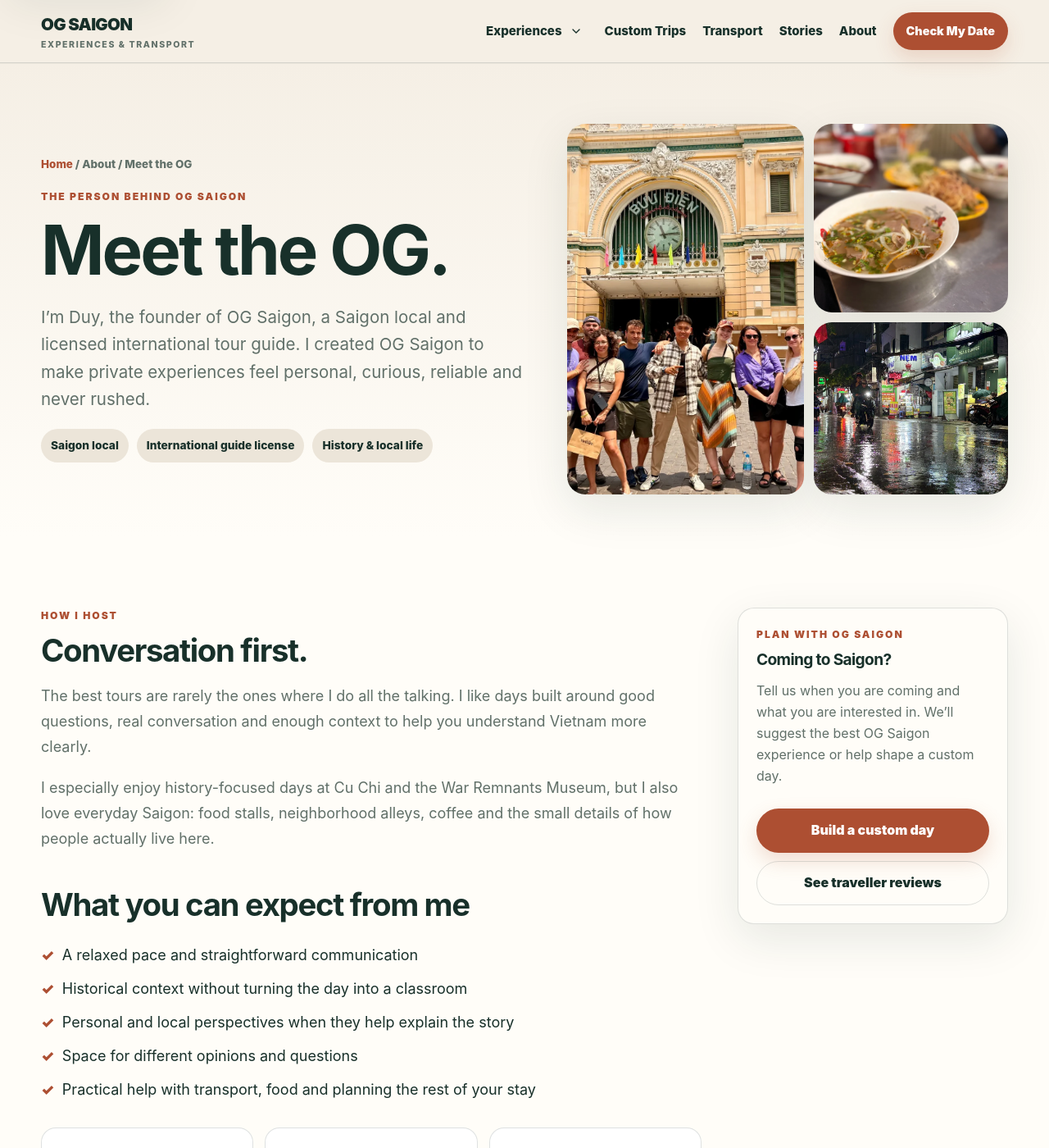
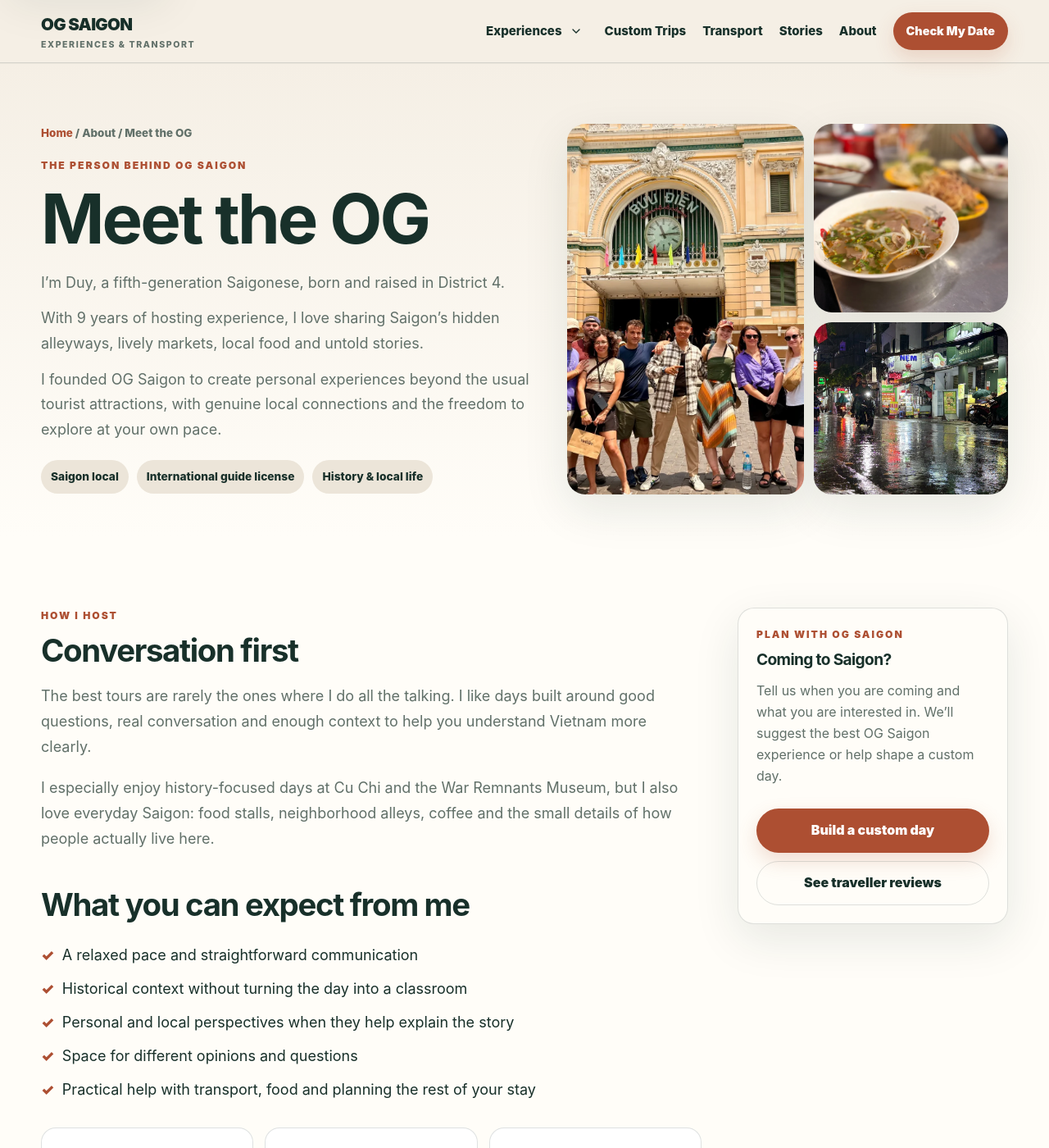
Before and after one commit to DSG2025/DSG2025.github.io, a Jekyll site: the page built from meet-duy/index.html, in a window 1280 px wide and 1400 px high. Shown: the whole window at 82% size. Built offline with Jekyll 4.4.1, drawn with Linux system fonts in a browser that asks for light colours.

Commit message:
Align Meet the OG introduction with Airbnb profile (#26)
* Align Meet the OG introduction with Airbnb founder profile and simplify headings

* Style Meet the OG introduction consistently on mobile and desktop

```diff
--- a/assets/css/meet-og.css
+++ b/assets/css/meet-og.css
@@ -11,3 +11,7 @@ body.meet-og-page .meet-og-story .host-values p{font-size:var(--type-support);li
  body.meet-og-page .meet-og-story article > p.lead,
  body.meet-og-page .meet-og-story article > ul.bullets li{font-size:var(--type-reading);line-height:1.7}
 }
+/* Keep all three founder-introduction paragraphs on one readable scale. */
+body.meet-og-page .meet-og-intro{max-width:680px;margin:18px 0 22px}
+body.meet-og-page .meet-og-intro p{font-size:var(--type-reading);line-height:1.7;margin:0 0 13px;color:var(--muted)}
+body.meet-og-page .meet-og-intro p:last-child{margin-bottom:0}
--- a/meet-duy/index.html
+++ b/meet-duy/index.html
@@ -8,11 +8,11 @@ layout: null
 <meta charset="utf-8"/>
 <meta content="width=device-width,initial-scale=1" name="viewport"/>
 <title>Meet the OG | Duy, Founder of OG Saigon</title>
-<meta content="Meet the OG: get to know Duy, the founder and local host behind OG Saigon, and his approach to private experiences in Ho Chi Minh City." name="description"/>
+<meta content="Meet Duy, a fifth-generation Saigonese from District 4 with 9 years of hosting experience, creating personal experiences beyond the usual tourist attractions." name="description"/>
 <meta content="index,follow,max-image-preview:large,max-snippet:-1,max-video-preview:-1" name="robots"/><link href="https://ogsaigon.com/meet-duy/" rel="canonical"/>
 <meta content="#16382f" name="theme-color"/>
 <meta content="Meet the OG | Duy, Founder of OG Saigon" property="og:title"/>
-<meta content="Meet the OG: get to know Duy, the founder and local host behind OG Saigon, and his approach to private experiences in Ho Chi Minh City." property="og:description"/>
+<meta content="Meet Duy, a fifth-generation Saigonese from District 4 with 9 years of hosting experience, creating personal experiences beyond the usual tourist attractions." property="og:description"/>
 <meta content="website" property="og:type"/>
 <meta content="https://ogsaigon.com/meet-duy/" property="og:url"/>
 <meta content="https://ogsaigon.com/assets/images/war-museum.webp" property="og:image"/><meta content="Duy, founder of OG Saigon, with guests in Saigon" property="og:image:alt"/>
@@ -26,7 +26,7 @@ layout: null
 <link href="/assets/css/style.css" rel="stylesheet"/>
 <link href="/assets/css/meet-og.css" rel="stylesheet"/>
 <script type="application/ld+json">{"@context":"https://schema.org","@graph":[{"@type":"Organization","@id":"https://ogsaigon.com/#organization","name":"OG Saigon Experience & Transport","alternateName":"OG Saigon","url":"https://ogsaigon.com/","telephone":"+84938033395","areaServed":{"@type":"City","name":"Ho Chi Minh City"},"founder":{"@type":"Person","name":"Duy Nguyen"},"sameAs":["https://www.tripadvisor.com/Attraction_Review-g293925-d34420172-Reviews-OG_Saigon_Experience_Transport-Ho_Chi_Minh_City.html","https://www.getyourguide.com/og-saigon-experience--transport-s695288/","https://www.airbnb.com/experiences/7046435"],"logo":{"@type":"ImageObject","url":"https://ogsaigon.com/favicon-512x512.png"}},{"@type":"BreadcrumbList","itemListElement":[{"@type":"ListItem","position":1,"name":"Home","item":"https://ogsaigon.com/"},{"@type":"ListItem","position":2,"name":"About","item":"https://ogsaigon.com/about/"},{"@type":"ListItem","position":3,"name":"Meet the OG","item":"https://ogsaigon.com/meet-duy/"}]}]}</script>
-<meta content="Meet the OG | Duy, Founder of OG Saigon" name="twitter:title"/><meta content="Meet the OG: get to know Duy, the founder and local host behind OG Saigon, and his approach to private experiences in Ho Chi Minh City." name="twitter:description"/><meta content="https://ogsaigon.com/assets/images/war-museum.webp" name="twitter:image"/></head>
+<meta content="Meet the OG | Duy, Founder of OG Saigon" name="twitter:title"/><meta content="Meet Duy, a fifth-generation Saigonese from District 4 with 9 years of hosting experience, creating personal experiences beyond the usual tourist attractions." name="twitter:description"/><meta content="https://ogsaigon.com/assets/images/war-museum.webp" name="twitter:image"/></head>
 <body class="meet-og-page">
 <a class="skip-link" href="#main-content">Skip to main content</a>
 {% include site-header.html %}
@@ -36,8 +36,12 @@ layout: null
 <div>
 <div class="breadcrumbs"><a href="/">Home</a> / About / Meet the OG</div>
 <div class="eyebrow">The person behind OG Saigon</div>
-<h1>Meet the OG.</h1>
-<p class="lead">I’m Duy, the founder of OG Saigon, a Saigon local and licensed international tour guide. I created OG Saigon to make private experiences feel personal, curious, reliable and never rushed.</p>
+<h1>Meet the OG</h1>
+<div class="meet-og-intro">
+<p>I’m Duy, a fifth-generation Saigonese, born and raised in District 4.</p>
+<p>With 9 years of hosting experience, I love sharing Saigon’s hidden alleyways, lively markets, local food and untold stories.</p>
+<p>I founded OG Saigon to create personal experiences beyond the usual tourist attractions, with genuine local connections and the freedom to explore at your own pace.</p>
+</div>
 <div class="facts">
 <span class="fact">Saigon local</span>
 <span class="fact">International guide license</span>
@@ -55,7 +59,7 @@ layout: null
 <div class="wrap content-grid meet-og-story">
 <article>
 <div class="eyebrow">How I host</div>
-<h2>Conversation first.</h2>
+<h2>Conversation first</h2>
 <p class="lead">The best tours are rarely the ones where I do all the talking. I like days built around good questions, real conversation and enough context to help you understand Vietnam more clearly.</p>
 <p class="muted">I especially enjoy history-focused days at Cu Chi and the War Remnants Museum, but I also love everyday Saigon: food stalls, neighborhood alleys, coffee and the small details of how people actually live here.</p>
 <h2 class="section-subheading">What you can expect from me</h2>
```
